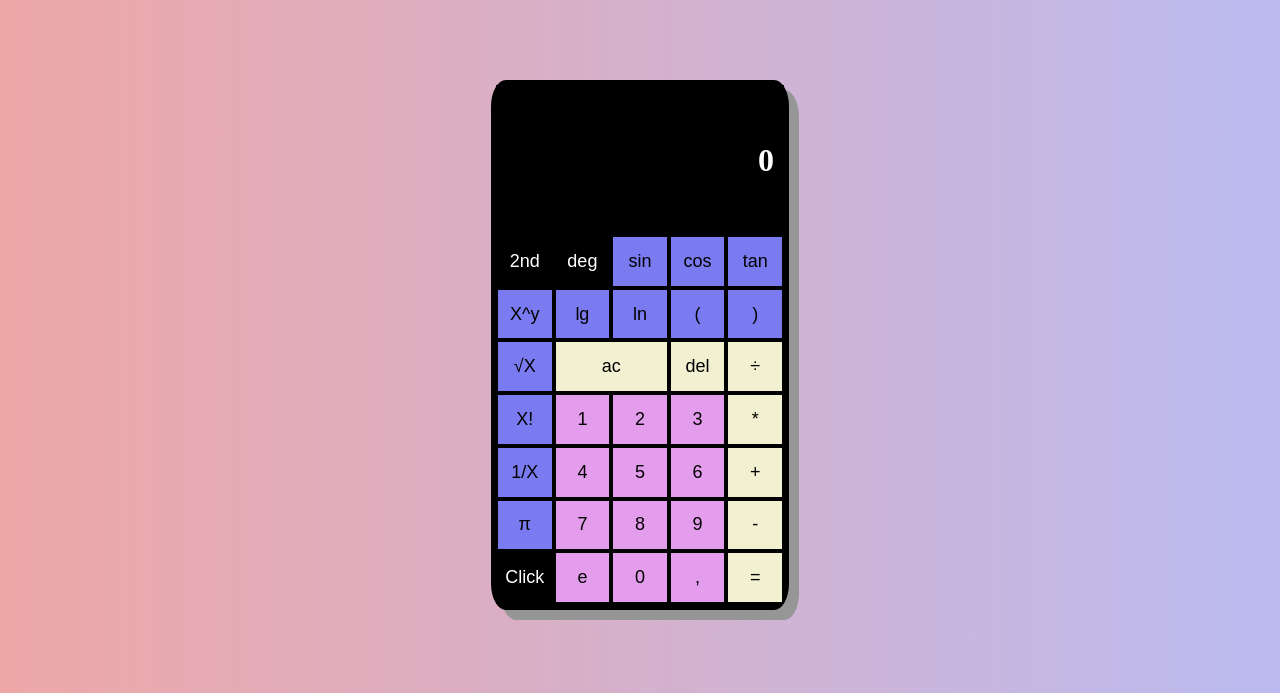
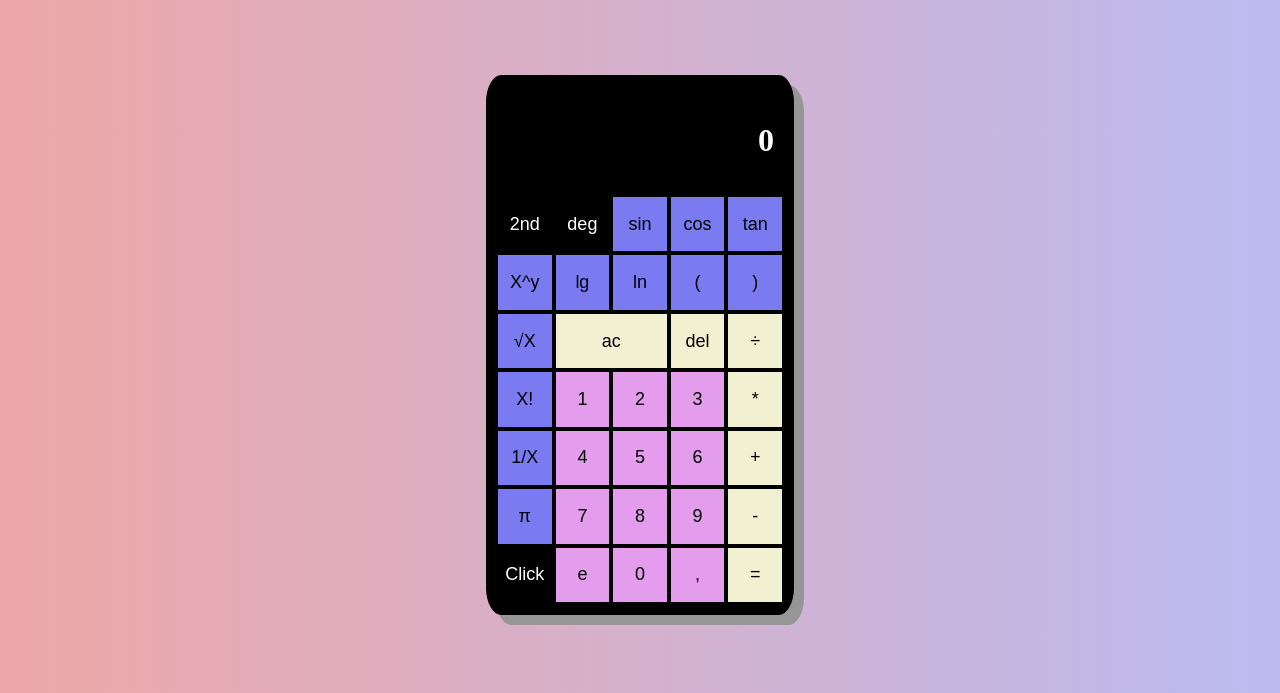
Before and after one commit to EmilieHascoet/Calculatrice, a plain HTML site: page index.html in a window 1280 px wide. Both pictures are taken after a click on the button "Click". Shown: the part 125-818 px from the top of the page. Drawn offline with Linux system fonts and the light colour scheme.

Commit message:
Finitions

```diff
--- a/script.js
+++ b/script.js
@@ -4,11 +4,11 @@ let calc_est_base = true;
 function TemplateCalc() {
     if (calc_est_base) {
         document.getElementById("templateCalc").style.gridTemplateColumns = "repeat(5, 1fr)";
-        document.getElementById("templateCalc").style.gridTemplateRows = "minmax(150px, auto) repeat(7, 1fr) 1px";
+        document.getElementById("templateCalc").style.gridTemplateRows = "minmax(110px, auto) repeat(7, 1fr) 1px";
         calc_est_base = false;
     } else {
         document.getElementById("templateCalc").style.gridTemplateColumns = "repeat(4, 1fr)";
-        document.getElementById("templateCalc").style.gridTemplateRows = "minmax(150px, auto) repeat(5, 1fr) 1px";
+        document.getElementById("templateCalc").style.gridTemplateRows = "minmax(110px, auto) repeat(5, 1fr) 1px";
         calc_est_base = true;
     }
 }
--- a/style.css
+++ b/style.css
@@ -33,14 +33,14 @@ body {
     height: 65vh;
     width: 36vh;
     border-radius: 5%;
-    border: 5px solid black;
+    border: 10px solid black;
     box-shadow: 10px 10px rgb(150, 150, 150);
 }
 
 /* Nombre de colonnes et lignes de la calculatrice */
 #templateCalc {
     grid-template-columns: repeat(4, 1fr);
-    grid-template-rows: minmax(100px, auto) repeat(5, 1fr) 1px;
+    grid-template-rows: minmax(110px, auto) repeat(5, 1fr) 1px;
 }
 
 button {
```
